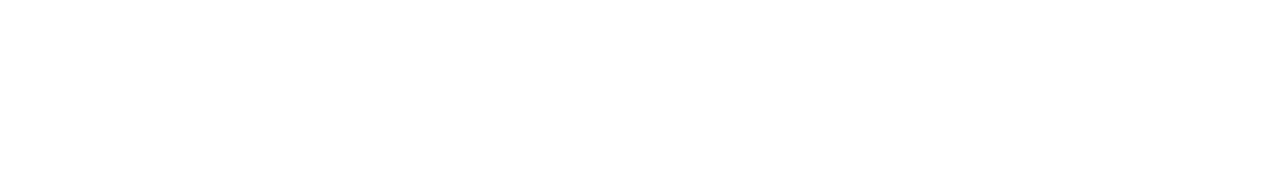
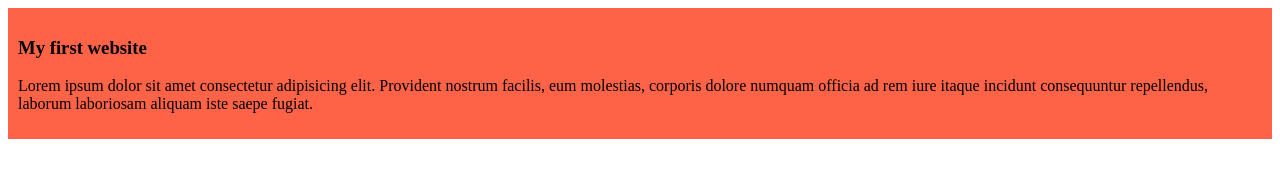
Before and after one commit to Shefatmim01/first-github-repo, a plain HTML site: page index.html in a window 1280 px wide. Drawn offline with Linux system fonts and the light colour scheme.

Commit message:
added the first blog

```diff
--- a/index.html
+++ b/index.html
@@ -4,8 +4,13 @@
     <meta charset="UTF-8">
     <meta name="viewport" content="width=device-width, initial-scale=1.0">
     <title>My first ever github repo</title>
+    <link rel="stylesheet" href="style/blog.css">
 </head>
 <body>
+    <div>
+        <h3>My first website</h3>
+        <p>Lorem ipsum dolor sit amet consectetur adipisicing elit. Provident nostrum facilis, eum molestias, corporis dolore numquam officia ad rem iure itaque incidunt consequuntur repellendus, laborum laboriosam aliquam iste saepe fugiat.</p>
+    </div>
 
 </body>
 </html>
--- /dev/null
+++ b/style/blog.css
@@ -0,0 +1,4 @@
+div{
+    background-color: tomato;
+    padding: 10px;
+}
```
